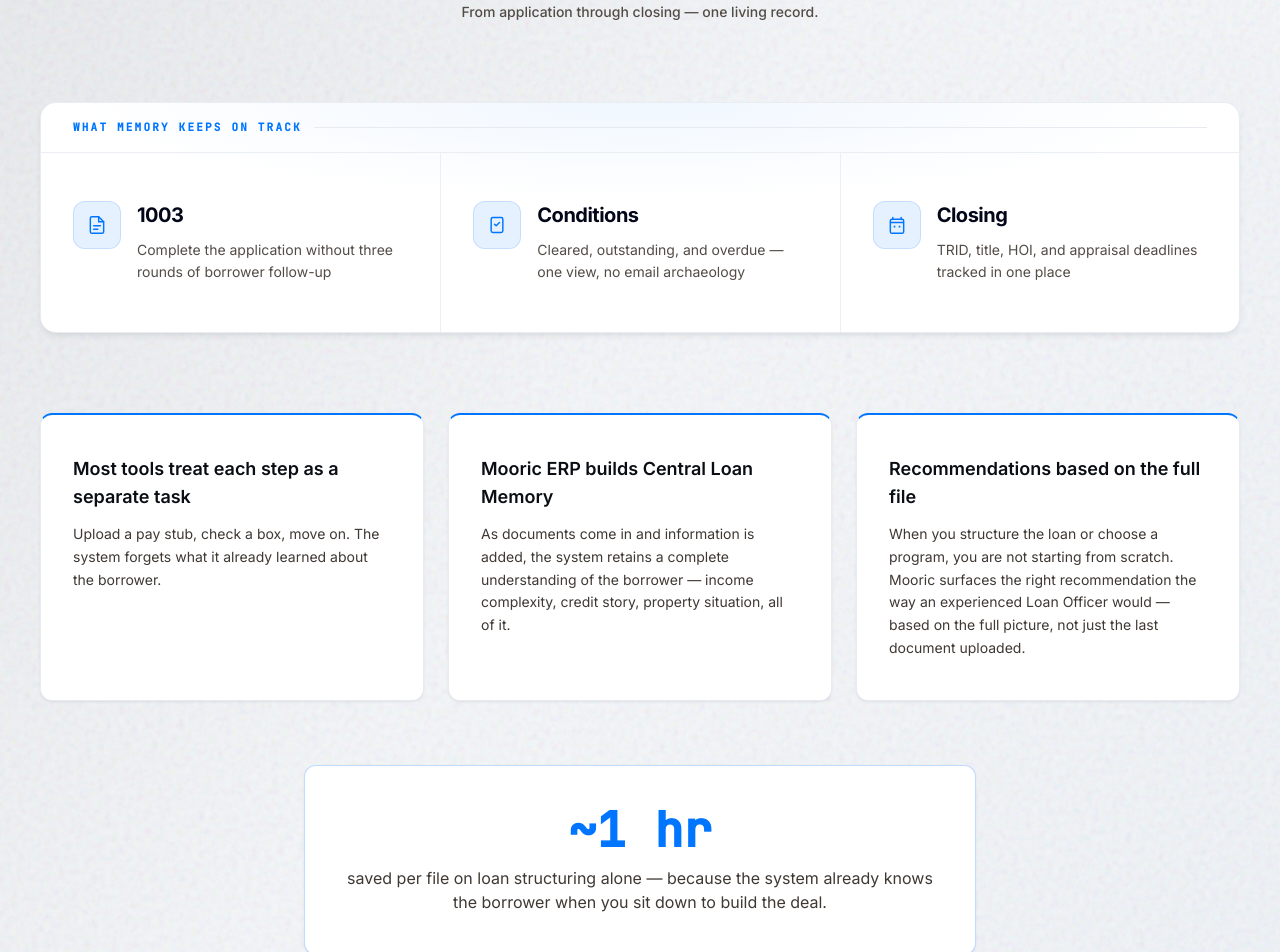
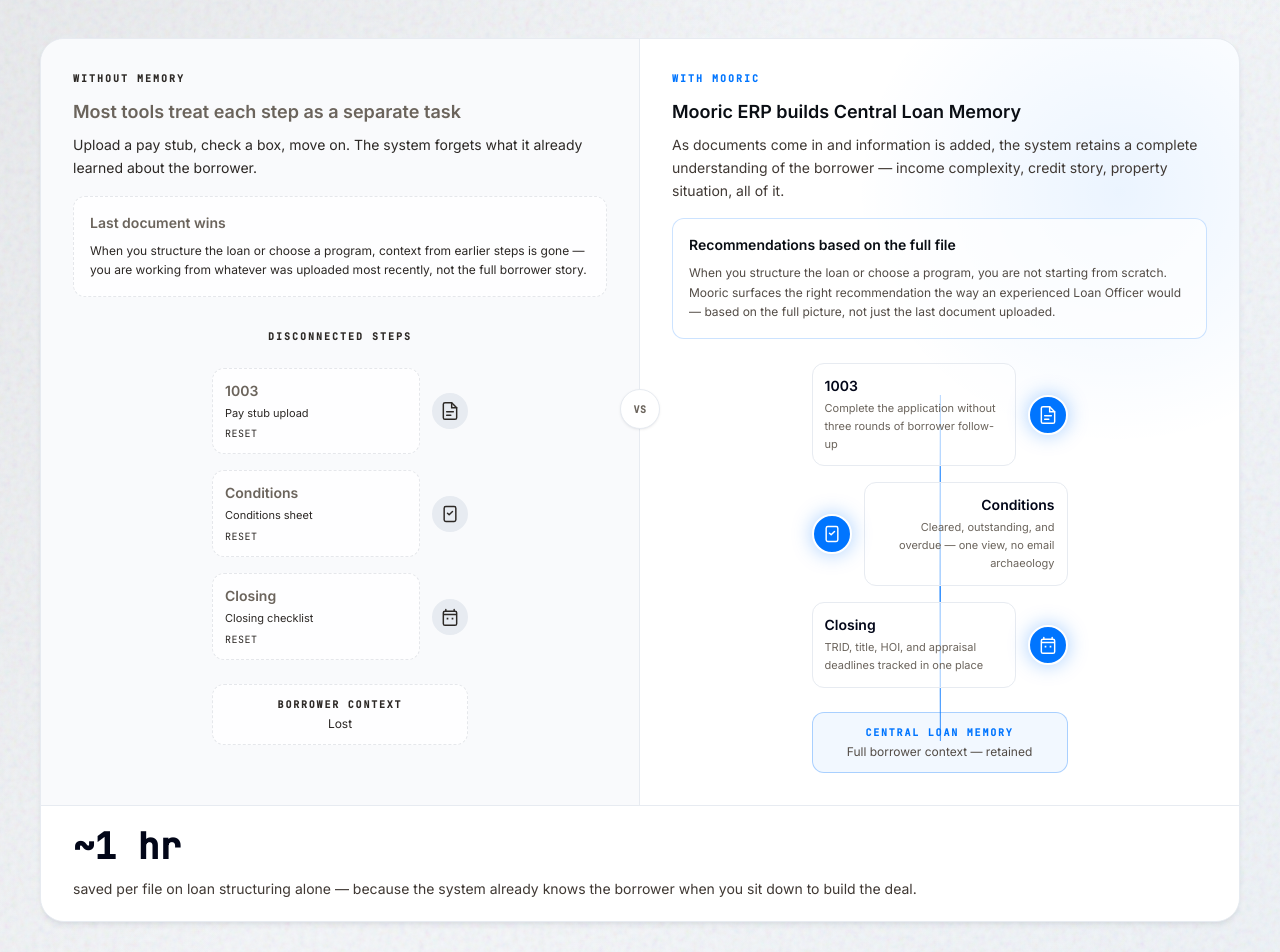
Before and after one commit to ghechavarria/Mooring-Website, a React (Vite) app: page / in a window 1280 px wide. Shown: the part 1120-2072 px from the top of the page. Built offline with nearby package versions, Linux system fonts and the light colour scheme.

Commit message:
why mooric layout and data change

```diff
--- a/src/components/CentralLoanMemorySection.tsx
+++ b/src/components/CentralLoanMemorySection.tsx
@@ -15,84 +15,35 @@
   },
 ] as const;
 
-export function CentralLoanMemorySection() {
-  return (
-    <section
-      id="memory"
-      className="relative scroll-mt-8 border-y border-organ-200 marble-organ-light py-28 sm:py-40"
-      aria-labelledby="memory-heading"
-    >
-      <div className="layout-shell z-10">
-        <motion.div
-          initial={{ opacity: 0, y: 16 }}
-          whileInView={{ opacity: 1, y: 0 }}
-          viewport={{ once: true }}
-          transition={{ duration: 0.5 }}
-          className="mx-auto max-w-3xl text-center"
-        >
-          <p className="font-mono text-[11px] font-semibold uppercase tracking-[0.2em] text-erp">
-            Core differentiator
-          </p>
-          <h2
-            id="memory-heading"
-            className="mt-4 font-serif text-3xl font-semibold tracking-tight text-ink-950 sm:text-4xl"
-          >
-            Central Loan Memory
-          </h2>
-          <p className="mt-4 text-lg leading-relaxed text-organ-800">
-            This is what makes Mooric ERP different from every other tool on the market. The
-            system does not reset between tasks — it remembers the file.
-          </p>
-          <p className="mt-3 text-sm font-medium text-organ-700">
-            From application through closing — one living record.
-          </p>
-        </motion.div>
+const tracks = [
+  {
+    label: "1003",
+    body: "Complete the application without three rounds of borrower follow-up",
+    icon: StatDocIcon,
+  },
+  {
+    label: "Conditions",
+    body: "Cleared, outstanding, and overdue — one view, no email archaeology",
+    icon: StatChecklistIcon,
+  },
+  {
+    label: "Closing",
+    body: "TRID, title, HOI, and appraisal deadlines tracked in one place",
+    icon: StatCalendarIcon,
+  },
+] as const;
 
-        <motion.div
-          initial={{ opacity: 0, y: 20 }}
-          whileInView={{ opacity: 1, y: 0 }}
-          viewport={{ once: true, margin: "-40px" }}
-          transition={{ duration: 0.5, delay: 0.05 }}
-          className="mt-16 sm:mt-20"
-        >
-          <MemoryTrackPanel />
-        </motion.div>
+const fragmentedExamples: Record<(typeof tracks)[number]["label"], string> = {
+  "1003": "Pay stub upload",
+  Conditions: "Conditions sheet",
+  Closing: "Closing checklist",
+};
 
-        <div className="mt-16 grid gap-6 sm:mt-20 lg:grid-cols-3">
-          {contrasts.map((item, i) => (
-            <motion.article
-              key={item.title}
-              initial={{ opacity: 0, y: 20 }}
-              whileInView={{ opacity: 1, y: 0 }}
-              viewport={{ once: true, margin: "-40px" }}
-              transition={{ duration: 0.45, delay: i * 0.07 }}
-              className="rounded-xl border border-organ-200 border-t-2 border-t-erp bg-white px-5 py-8 shadow-card sm:px-8 sm:py-10"
-            >
-              <h3 className="text-lg font-semibold text-ink-950">{item.title}</h3>
-              <p className="mt-3 text-sm leading-relaxed text-organ-800">{item.body}</p>
-            </motion.article>
-          ))}
-        </div>
-
-        <motion.div
-          initial={{ opacity: 0, y: 16 }}
-          whileInView={{ opacity: 1, y: 0 }}
-          viewport={{ once: true }}
-          transition={{ duration: 0.5, delay: 0.15 }}
-          className="mx-auto mt-16 max-w-2xl rounded-xl border border-erp/25 bg-white px-6 py-8 text-center shadow-card sm:px-10 sm:py-10"
-        >
-          <p className="font-mono text-4xl font-semibold tabular-nums text-erp sm:text-5xl">
-            ~1 hr
-          </p>
-          <p className="mt-3 text-sm leading-relaxed text-organ-800 sm:text-base">
-            saved per file on loan structuring alone — because the system already knows the
-            borrower when you sit down to build the deal.
-          </p>
-        </motion.div>
-      </div>
-    </section>
-  );
-}
+const memoryStat = {
+  value: "~1 hr",
+  caption:
+    "saved per file on loan structuring alone — because the system already knows the borrower when you sit down to build the deal.",
+} as const;
 
 function StatDocIcon() {
   return (
@@ -137,53 +88,262 @@
   );
 }
 
-function MemoryTrackPanel() {
-  const tracks = [
-    {
-      label: "1003",
-      body: "Complete the application without three rounds of borrower follow-up",
-      icon: StatDocIcon,
-    },
-    {
-      label: "Conditions",
-      body: "Cleared, outstanding, and overdue — one view, no email archaeology",
-      icon: StatChecklistIcon,
-    },
-    {
-      label: "Closing",
-      body: "TRID, title, HOI, and appraisal deadlines tracked in one place",
-      icon: StatCalendarIcon,
-    },
-  ] as const;
+function MemoryEyebrow({ className = "" }: { className?: string }) {
+  return (
+    <p className={`font-mono text-[11px] font-semibold uppercase tracking-[0.2em] text-erp ${className}`}>
+      Core differentiator
+    </p>
+  );
+}
 
+function MemoryStatBlock({
+  className = "",
+  compact = false,
+  dark = false,
+}: {
+  className?: string;
+  compact?: boolean;
+  dark?: boolean;
+}) {
   return (
-    <div className="relative overflow-hidden rounded-2xl border border-organ-200/90 bg-white shadow-card-md">
-      <div
-        className="pointer-events-none absolute inset-0 bg-[radial-gradient(ellipse_80%_70%_at_50%_0%,rgba(0,117,255,0.06),transparent_60%)]"
-        aria-hidden
-      />
-      <div className="relative flex items-center gap-3 border-b border-organ-200/80 px-6 py-4 sm:px-8">
-        <span className="font-mono text-[11px] font-semibold uppercase tracking-[0.2em] text-erp">
-          What memory keeps on track
-        </span>
-        <span className="h-px flex-1 bg-organ-200" aria-hidden />
-      </div>
-      <dl className="relative grid divide-y divide-organ-200/80 sm:grid-cols-3 sm:divide-x sm:divide-y-0">
-        {tracks.map((track) => (
-          <div
-            key={track.label}
-            className="flex items-start gap-4 px-6 py-10 transition hover:bg-organ-50/50 sm:px-8 sm:py-12"
-          >
-            <span className="flex h-12 w-12 shrink-0 items-center justify-center rounded-xl bg-erp/10 text-erp ring-1 ring-inset ring-erp/15">
-              <track.icon />
-            </span>
-            <div className="min-w-0">
-              <dt className="text-xl font-bold tracking-tight text-[#020618]">{track.label}</dt>
-              <dd className="mt-2.5 text-sm leading-relaxed text-organ-700">{track.body}</dd>
-            </div>
-          </div>
-        ))}
-      </dl>
+    <div className={className}>
+      <p
+        className={`font-mono font-semibold tabular-nums ${
+          dark ? "text-erp" : "text-[#020618]"
+        } ${compact ? "text-3xl sm:text-4xl" : "text-4xl sm:text-5xl"}`}
+      >
+        {memoryStat.value}
+      </p>
+      <p
+        className={`mt-3 leading-relaxed ${dark ? "text-slate-300" : "text-organ-800"} ${
+          compact ? "text-sm" : "text-sm sm:text-base"
+        }`}
+      >
+        {memoryStat.caption}
+      </p>
     </div>
   );
 }
+
+function LivingRecordDiagram({
+  variant = "connected",
+  showLabel = true,
+  compact = false,
+}: {
+  variant?: "connected" | "fragmented";
+  showLabel?: boolean;
+  compact?: boolean;
+}) {
+  const fragmented = variant === "fragmented";
+
+  return (
+    <div className={`relative mx-auto ${compact ? "max-w-[16rem]" : "max-w-xs"}`}>
+      {showLabel ? (
+        <p
+          className={`relative z-10 mb-6 text-center font-mono text-[10px] font-semibold uppercase tracking-[0.2em] ${
+            fragmented ? "text-organ-500" : "text-erp"
+          }`}
+        >
+          {fragmented ? "Disconnected steps" : "One living record"}
+        </p>
+      ) : null}
+
+      {!fragmented ? (
+        <>
+          <div
+            className="absolute bottom-8 left-1/2 top-8 w-px -translate-x-1/2 bg-gradient-to-b from-erp/20 via-erp to-erp/20"
+            aria-hidden
+          />
+          <motion.div
+            className="absolute bottom-8 left-1/2 top-8 w-px -translate-x-1/2 bg-erp/60"
+            aria-hidden
+            initial={{ scaleY: 0 }}
+            whileInView={{ scaleY: 1 }}
+            viewport={{ once: true }}
+            transition={{ duration: 0.8, ease: [0.22, 1, 0.36, 1] }}
+            style={{ transformOrigin: "top" }}
+          />
+        </>
+      ) : null}
+
+      <div className={`relative ${compact ? "space-y-4" : "space-y-6"}`}>
+        {tracks.map((track, i) => (
+          <motion.div
+            key={track.label}
+            initial={{ opacity: 0, x: fragmented ? 0 : i % 2 === 0 ? -12 : 12 }}
+            whileInView={{ opacity: 1, x: 0 }}
+            viewport={{ once: true }}
+            transition={{ duration: 0.45, delay: i * 0.1 }}
+            className={`flex items-center gap-3 ${
+              fragmented
+                ? `flex-row ${i % 2 === 0 ? "-translate-x-1.5" : "translate-x-1.5"}`
+                : i % 2 === 0
+                  ? "flex-row"
+                  : "flex-row-reverse text-right"
+            }`}
+          >
+            <div
+              className={`min-w-0 flex-1 rounded-xl border p-3 ${
+                fragmented
+                  ? "border-dashed border-organ-300 bg-organ-50/80"
+                  : "border-organ-200 bg-organ-50/60"
+              } ${!fragmented && i % 2 !== 0 ? "ml-auto" : ""}`}
+            >
+              <p
+                className={`text-sm font-semibold ${fragmented ? "text-organ-600" : "text-[#020618]"}`}
+              >
+                {track.label}
+              </p>
+              {fragmented ? (
+                <>
+                  <p className="mt-1 text-[11px] leading-relaxed text-organ-500">
+                    {fragmentedExamples[track.label]}
+                  </p>
+                  <p className="mt-1 font-mono text-[10px] uppercase tracking-wider text-organ-400">
+                    reset
+                  </p>
+                </>
+              ) : (
+                <p className="mt-1 text-[11px] leading-relaxed text-organ-600">{track.body}</p>
+              )}
+            </div>
+            <span
+              className={`relative z-10 flex shrink-0 items-center justify-center rounded-full border-2 ${
+                fragmented
+                  ? "h-9 w-9 border-organ-200 bg-organ-200 text-organ-500"
+                  : "h-10 w-10 border-white bg-erp text-white shadow-[0_0_20px_rgba(0,117,255,0.35)]"
+              }`}
+            >
+              <track.icon />
+            </span>
+          </motion.div>
+        ))}
+      </div>
+
+      {!fragmented ? (
+        <motion.div
+          initial={{ opacity: 0, scale: 0.95 }}
+          whileInView={{ opacity: 1, scale: 1 }}
+          viewport={{ once: true }}
+          transition={{ duration: 0.5, delay: 0.35 }}
+          className={`relative z-10 rounded-xl border border-erp/30 bg-erp/5 px-4 py-3 text-center ${
+            compact ? "mt-6" : "mt-8"
+          }`}
+        >
+          <p className="font-mono text-[10px] font-semibold uppercase tracking-[0.18em] text-erp">
+            Central Loan Memory
+          </p>
+          <p className="mt-1 text-xs text-organ-700">Full borrower context — retained</p>
+        </motion.div>
+      ) : (
+        <motion.div
+          initial={{ opacity: 0, scale: 0.95 }}
+          whileInView={{ opacity: 1, scale: 1 }}
+          viewport={{ once: true }}
+          transition={{ duration: 0.5, delay: 0.35 }}
+          className={`relative z-10 rounded-xl border border-dashed border-organ-300 bg-organ-50/80 px-4 py-3 text-center ${
+            compact ? "mt-6" : "mt-8"
+          }`}
+        >
+          <p className="font-mono text-[10px] font-semibold uppercase tracking-[0.18em] text-organ-500">
+            Borrower context
+          </p>
+          <p className="mt-1 text-xs text-organ-500">Lost</p>
+        </motion.div>
+      )}
+    </div>
+  );
+}
+
+function ConceptSplitLivingRecord() {
+  return (
+    <div>
+      <motion.div
+        initial={{ opacity: 0, y: 16 }}
+        whileInView={{ opacity: 1, y: 0 }}
+        viewport={{ once: true }}
+        transition={{ duration: 0.5 }}
+        className="max-w-2xl"
+      >
+        <MemoryEyebrow />
+        <h2
+          id="memory-heading"
+          className="mt-4 font-serif text-3xl font-semibold tracking-tight text-ink-950 sm:text-4xl"
+        >
+          Central Loan Memory
+        </h2>
+        <p className="mt-4 text-lg leading-relaxed text-organ-800">
+          This is what makes Mooric ERP different from every other tool on the market. The system
+          does not reset between tasks — it remembers the file.
+        </p>
+      </motion.div>
+
+      <motion.div
+        initial={{ opacity: 0, y: 20 }}
+        whileInView={{ opacity: 1, y: 0 }}
+        viewport={{ once: true, margin: "-60px" }}
+        transition={{ duration: 0.55, delay: 0.05 }}
+        className="relative mt-12 overflow-hidden rounded-3xl border border-organ-200 bg-white shadow-card-md"
+      >
+        <div className="grid lg:grid-cols-2">
+          <div className="border-b border-organ-200 bg-organ-100/50 p-6 sm:p-8 lg:border-b-0 lg:border-r">
+            <p className="font-mono text-[10px] font-semibold uppercase tracking-[0.2em] text-organ-500">
+              Without memory
+            </p>
+            <h3 className="mt-3 text-lg font-semibold text-organ-600">{contrasts[0].title}</h3>
+            <p className="mt-2 text-sm leading-relaxed text-organ-500">{contrasts[0].body}</p>
+            <div className="mt-4 rounded-xl border border-dashed border-organ-300 bg-organ-50/80 p-4">
+              <h4 className="text-sm font-semibold text-organ-600">Last document wins</h4>
+              <p className="mt-2 text-xs leading-relaxed text-organ-500">
+                When you structure the loan or choose a program, context from earlier steps is gone —
+                you are working from whatever was uploaded most recently, not the full borrower story.
+              </p>
+            </div>
+            <div className="mt-8">
+              <LivingRecordDiagram variant="fragmented" showLabel compact />
+            </div>
+          </div>
+
+          <div className="relative bg-[radial-gradient(ellipse_80%_60%_at_80%_20%,rgba(0,117,255,0.08),transparent_55%)] p-6 sm:p-8">
+            <p className="font-mono text-[10px] font-semibold uppercase tracking-[0.2em] text-erp">
+              With Mooric
+            </p>
+            <h3 className="mt-3 text-base font-semibold text-ink-950 sm:text-lg">{contrasts[1].title}</h3>
+            <p className="mt-2 text-sm leading-relaxed text-organ-800">{contrasts[1].body}</p>
+            <div className="mt-4 rounded-xl border border-erp/20 bg-white/65 p-4">
+              <h4 className="text-sm font-semibold text-ink-950">{contrasts[2].title}</h4>
+              <p className="mt-2 text-xs leading-relaxed text-organ-700">{contrasts[2].body}</p>
+            </div>
+            <div className="mt-6">
+              <LivingRecordDiagram variant="connected" showLabel={false} compact />
+            </div>
+          </div>
+        </div>
+
+        <div className="absolute left-1/2 top-[42%] z-10 hidden -translate-x-1/2 -translate-y-1/2 lg:block">
+          <span className="flex h-10 w-10 items-center justify-center rounded-full border border-organ-200 bg-white font-mono text-[10px] font-bold uppercase tracking-wider text-organ-600 shadow-card">
+            vs
+          </span>
+        </div>
+
+        <div className="border-t border-organ-200 bg-organ-50/40 px-6 py-5 sm:px-8">
+          <MemoryStatBlock compact />
+        </div>
+      </motion.div>
+    </div>
+  );
+}
+
+export function CentralLoanMemorySection() {
+  return (
+    <section
+      id="memory"
+      className="relative scroll-mt-8 border-y border-organ-200 marble-organ-light py-28 sm:py-40"
+      aria-labelledby="memory-heading"
+    >
+      <div className="layout-shell z-10">
+        <ConceptSplitLivingRecord />
+      </div>
+    </section>
+  );
+}
--- a/src/components/TeamSection.tsx
+++ b/src/components/TeamSection.tsx
@@ -8,7 +8,7 @@
   { name: "Erik Ruiz", slug: "erik-ruiz", title: "Chief Information Security Officer" },
   { name: "Grace Hechavarria", slug: "grace-hechavarria", title: "Chief Information Officer" },
   { name: "Joanne Rossi", slug: "joanne-rossi", title: "Chief Quality and Compliance Officer" },
-  { name: "Andrew", slug: "andrew", title: "SVP Product Development" },
+  { name: "Andrew Li", slug: "andrew-li", title: "SVP Product Development" },
 ] as const;
 
 function initialsFrom(name: string) {
```
Also changed, not shown: public/images/team/andrew-li.png (renamed from public/images/team/andrew.png), 1 other file (tests, documents, lock files or other folders).
